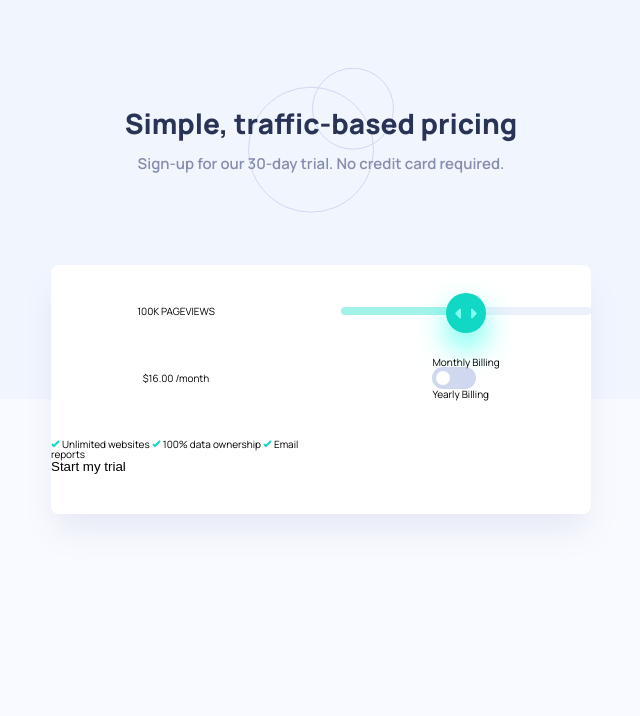
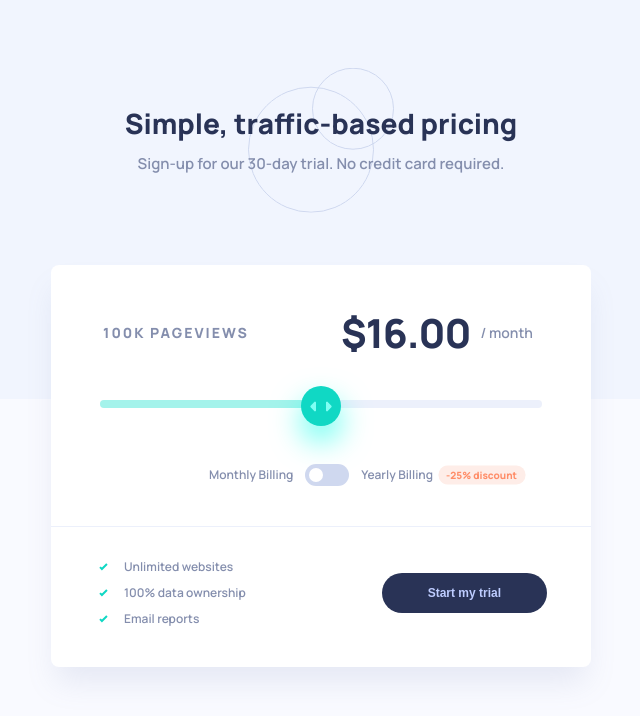
Before and after one commit to Marc-Juvenal/Projet-Prix-interactif, a plain HTML site: page index.html in a window 1280 px wide. Shown: the whole page, without its empty margins (319-959 px from the left). Drawn offline with Linux system fonts and the light colour scheme; files that its build step writes are made by us from their sources.

Commit message:
Rection H

```diff
--- a/index.html
+++ b/index.html
@@ -5,10 +5,10 @@
   <meta charset="UTF-8">
   <meta name="viewport" content="width=device-width, initial-scale=1.0">
   <link rel="icon" type="image/png" sizes="32x32" href="./images/favicon-32x32.png">
-  <link rel="stylesheet" href="./style/reset.css">
-  <link rel="stylesheet" href="./style/main.css">
+  <link rel="stylesheet" href="./styling/reset.css">
+  <link rel="stylesheet" href="./styling/main.css">
   <script defer src="./scripts/script.js"></script>
-  <title>Interactive pricing component</title>
+  <title>Frontend Mentor | Interactive pricing component</title>
 </head>
 
 <body>
@@ -17,23 +17,23 @@
 
     <header class="pricing-card-header">
       <h2>Simple, traffic-based pricing</h2>
-      <p> Sign-up for our 30-day trial.
-        No credit card required.</p>
+      <p>Sign-up for our 30-day trial.
+        No credit card required. </p>
     </header>
 
     <form class="pricing-card" action="">
 
-      <span class="pricing-card_views">100K PAGEVIEWS</span>
+      <span class="pricing-card__views">100K PAGEVIEWS</span>
 
-      <input class="pricing-card_views-range" type="range" name="range" id="range" min="1" max="5" value="3" step="1">
+      <input class="pricing-card__views-range" type="range" name="range" id="range" min="1" max="5" value="3" step="1">
 
-        <div class="pricing-card_price-container">
-          <span class="pricing-card_price">$16.00</span>
-          <span class="pricing-card_billing-frequency">/month</span>
+      <div class="pricing-card__price-container">
+        <span class="pricing-card__price">$16.00</span>
+        <span class="pricing-card__billing-frequency">/ month</span>
       </div>
 
-        <label class="pricing-card_billing-frequency-toggle" for="billing-freq">
-          <span class="pricing-card_freq-option pricing-card_freq-option--monthly">Monthly Billing</span>
+      <label class="pricing-card__billing-frequency-toggle" for="billing-freq">
+        <span class="pricing-card__freq-option pricing-card__freq-option--monthly">Monthly Billing</span>
 
         <input type="checkbox" name="billing-freq" id="billing-freq">
 
@@ -41,7 +41,7 @@
           <span class="toggle-circle"></span>
         </div>
 
-          <span class="pricing-card_freq-option pricing-card_freq-option--annual">
+        <span class="pricing-card__freq-option pricing-card__freq-option--annual">
           Yearly Billing
         </span>
       </label>
@@ -49,29 +49,31 @@
 
 
 
-<div class="price-card_bottom">
-    <div class="pricing-card_features">
-        <span class="pricing-card_feature">
+      <div class="price-card__bottom">
+        <div class="pricing-card__features">
+          <span class="pricing-card__feature">
             <img src="./images/icon-check.svg" alt="tick icon">
             <span>Unlimited websites</span>
           </span>
-        <span class="pricing-card_feature">
+          <span class="pricing-card__feature">
             <img src="./images/icon-check.svg" alt="tick icon">
             <span>100% data ownership</span>
           </span>
-        <span class="pricing-card_features">
+          <span class="pricing-card__feature">
             <img src="./images/icon-check.svg" alt="tick icon">
             <span>Email reports</span>
           </span>
         </div>
 
-        <button type="submit" class="pricing-card_submit-btn">
+        <button type="submit" class="pricing-card__submit-btn">
           Start my trial
         </button>
 
       </div>
+
     </form>
 
   </main>
 </body>
+
 </html>
```
Lines whose indentation alone changed are shown as unchanged.
